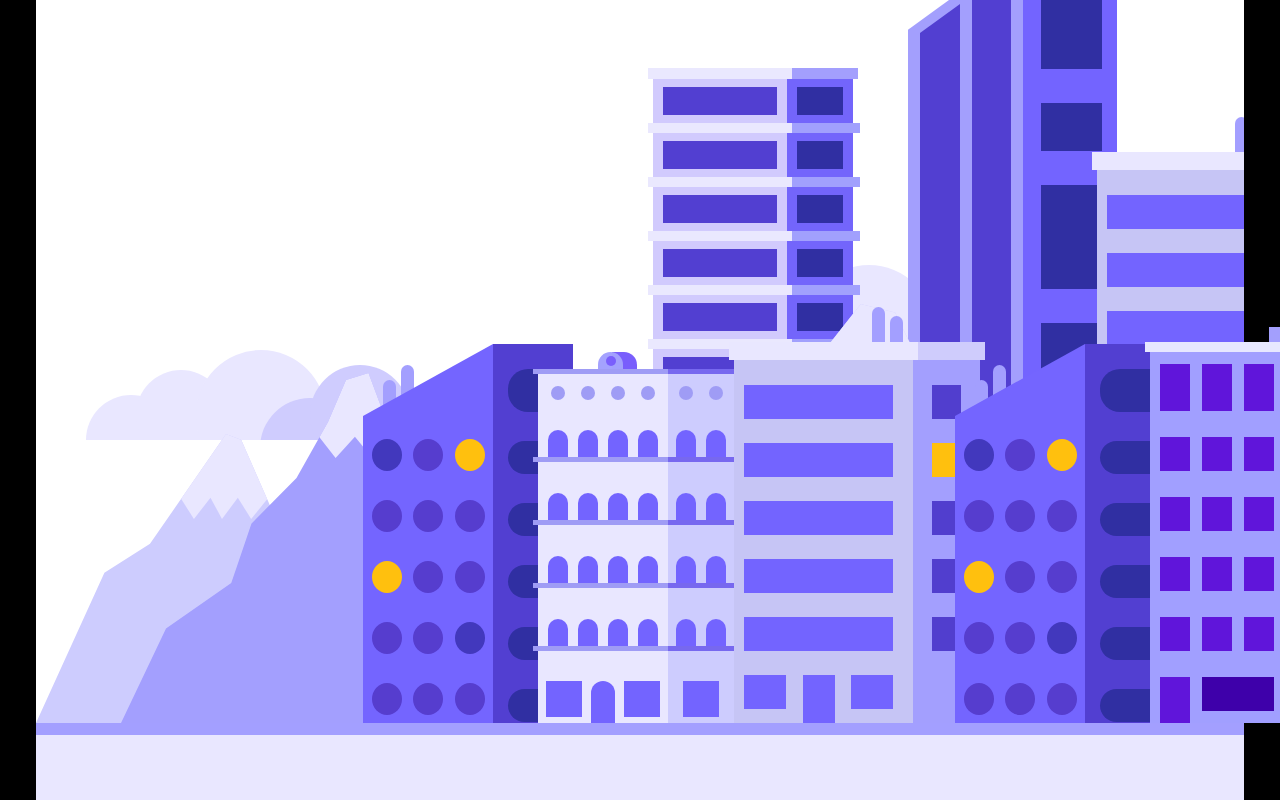
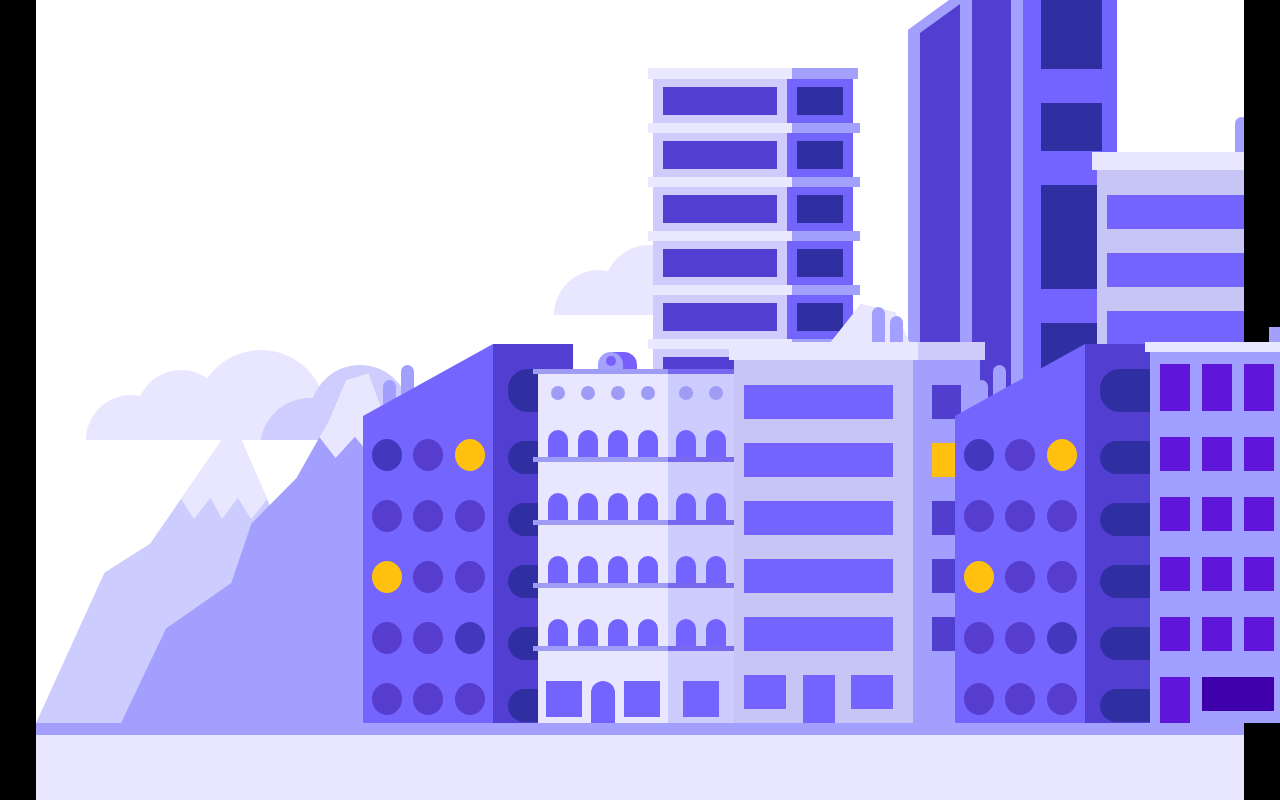
Before and after one commit to samuelsilvadev/cityscape-css, a website: page index.html in a window 1280 px wide. Shown: the top 800 px of the page. Drawn offline with Linux system fonts and the light colour scheme.

Commit message:
fix: Update third cloud position

```diff
--- a/styles/clouds.css
+++ b/styles/clouds.css
@@ -80,8 +80,8 @@
 }
 
 .cloud3 {
-  top: 265px;
+  top: 225px;
   left: unset;
-  right: 250px;
+  right: 390px;
   z-index: -1;
 }
```
